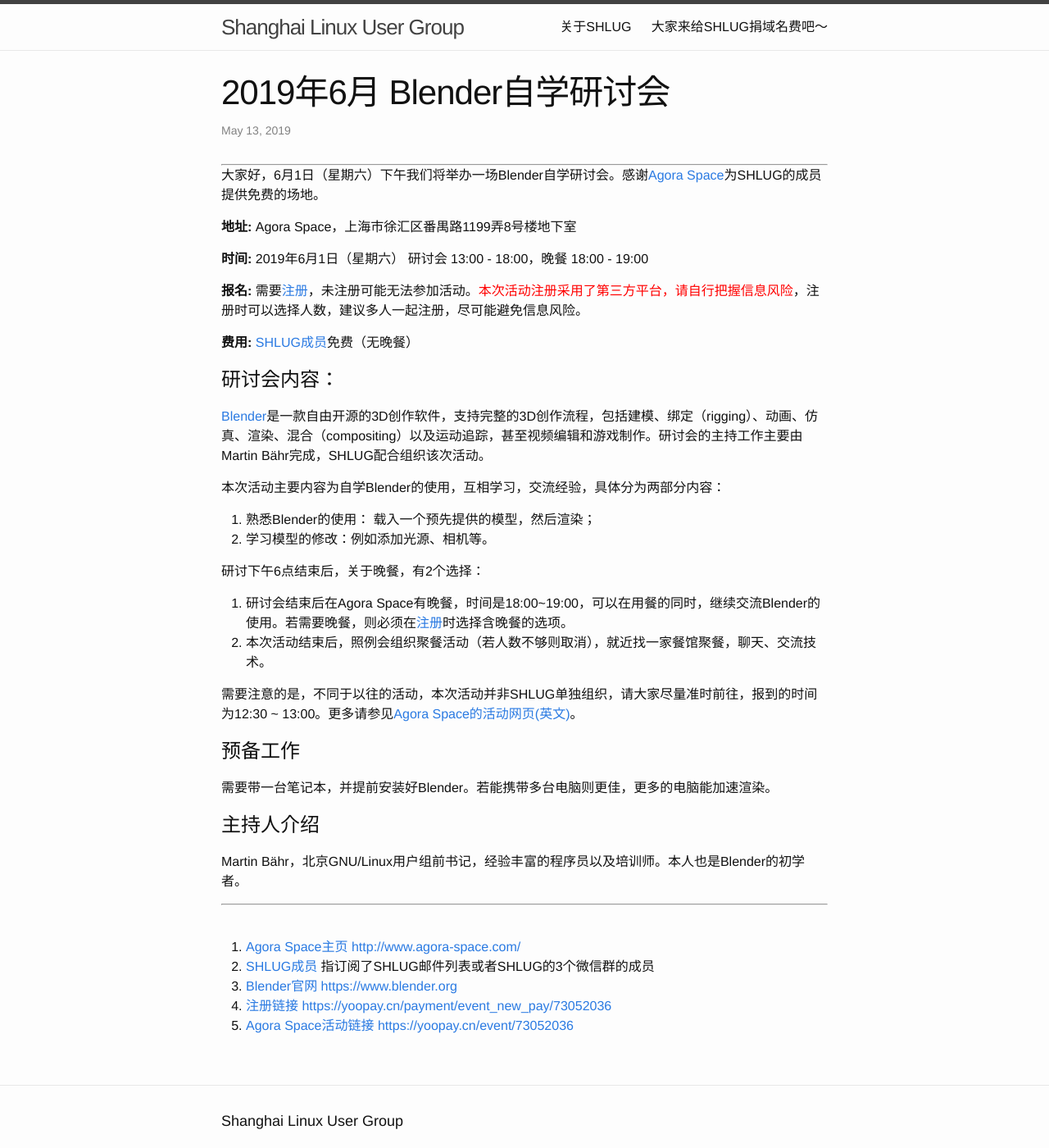
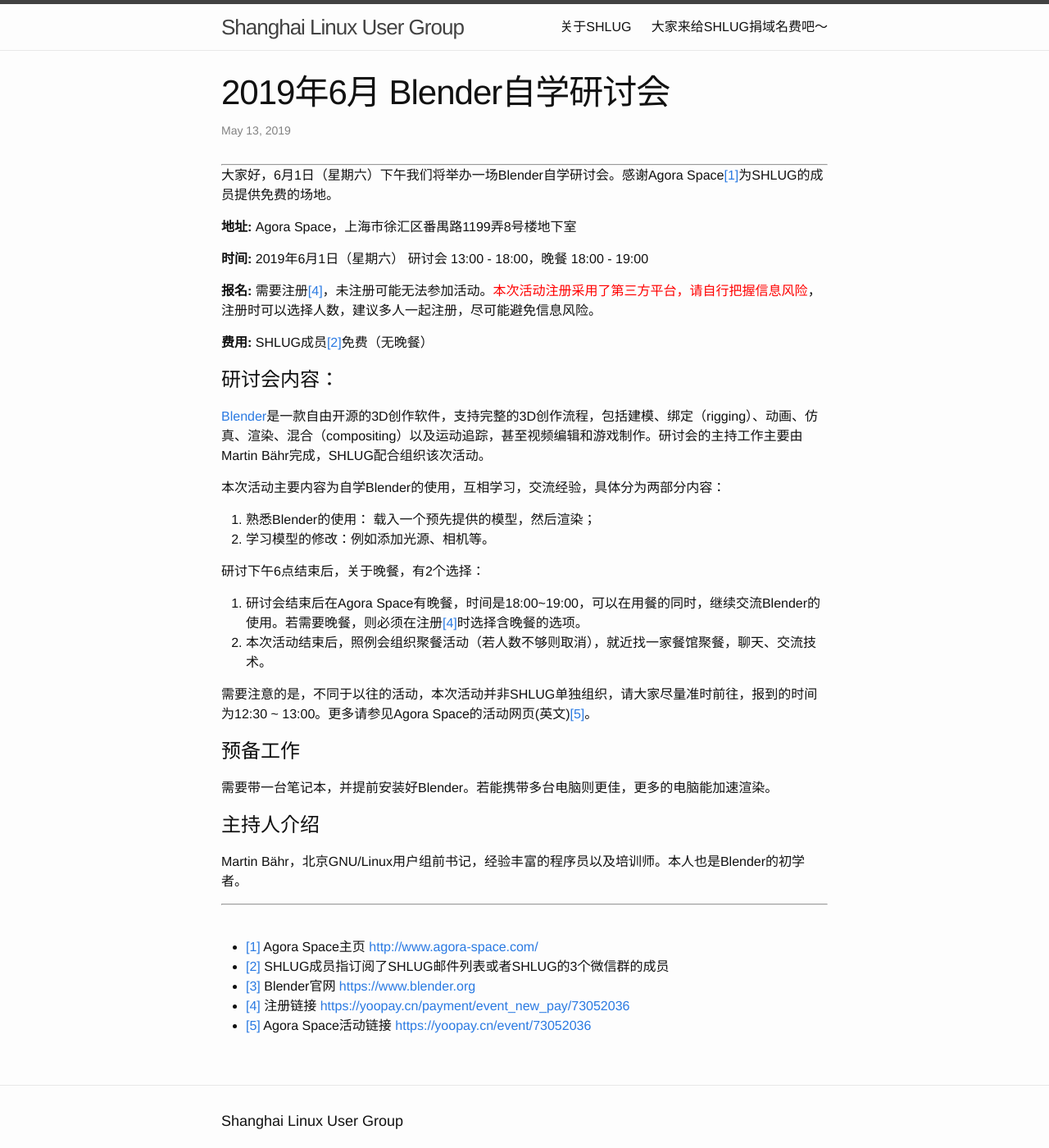
Before and after one commit to shanghailug/shanghailug.github.io, a Jekyll site: the page built from _posts/2019-05-13-blender-workshop.md, in a window 1280 px wide and 1400 px high. Shown: the whole window at 82% size. Built offline with Jekyll 4.4.1, drawn with Linux system fonts in a browser that asks for light colours.

Commit message:
blender workshop: update link style.

```diff
--- a/_posts/2019-05-13-blender-workshop.md
+++ b/_posts/2019-05-13-blender-workshop.md
@@ -6,15 +6,15 @@
 categories: monthly
 ---
 -------------------------------
-大家好，6月1日（星期六）下午我们将举办一场Blender自学研讨会。感谢[Agora Space](#a1)为SHLUG的成员提供免费的场地。
+大家好，6月1日（星期六）下午我们将举办一场Blender自学研讨会。感谢Agora Space[[1]](#a1)为SHLUG的成员提供免费的场地。
 
 **地址:** Agora Space，上海市徐汇区番禺路1199弄8号楼地下室
 
 **时间:** 2019年6月1日（星期六） 研讨会 13:00 - 18:00，晚餐 18:00 - 19:00
 
-**报名:** 需要[注册](#a4)，未注册可能无法参加活动。<span style="color:red">本次活动注册采用了第三方平台，请自行把握信息风险</span>，注册时可以选择人数，建议多人一起注册，尽可能避免信息风险。
+**报名:** 需要注册[[4]](#a4)，未注册可能无法参加活动。<span style="color:red">本次活动注册采用了第三方平台，请自行把握信息风险</span>，注册时可以选择人数，建议多人一起注册，尽可能避免信息风险。
 
-**费用:** [SHLUG成员](#a2)免费（无晚餐）
+**费用:** SHLUG成员[[2]](#a2)免费（无晚餐）
 
 # 研讨会内容：
 
@@ -27,10 +27,10 @@
 
 研讨下午6点结束后，关于晚餐，有2个选择：
 
-1. 研讨会结束后在Agora Space有晚餐，时间是18:00~19:00，可以在用餐的同时，继续交流Blender的使用。若需要晚餐，则必须在[注册](#a4)时选择含晚餐的选项。
+1. 研讨会结束后在Agora Space有晚餐，时间是18:00~19:00，可以在用餐的同时，继续交流Blender的使用。若需要晚餐，则必须在注册[[4]](#a4)时选择含晚餐的选项。
 2. 本次活动结束后，照例会组织聚餐活动（若人数不够则取消），就近找一家餐馆聚餐，聊天、交流技术。
 
-需要注意的是，不同于以往的活动，本次活动并非SHLUG单独组织，请大家尽量准时前往，报到的时间为12:30 ~ 13:00。更多请参见[Agora Space的活动网页(英文)](#a5)。
+需要注意的是，不同于以往的活动，本次活动并非SHLUG单独组织，请大家尽量准时前往，报到的时间为12:30 ~ 13:00。更多请参见Agora Space的活动网页(英文)[[5]](#a5)。
 
 # 预备工作
 
@@ -43,8 +43,8 @@
 -----
 <br />
 
-1. <a name="a1">Agora Space主页</a> [http://www.agora-space.com/](http://www.agora-space.com/)
-2. <a name="a2">SHLUG成员</a> 指订阅了SHLUG邮件列表或者SHLUG的3个微信群的成员
-3. <a name="a3">Blender官网</a> [https://www.blender.org](https://www.blender.org)
-4. <a name="a4">注册链接</a> [https://yoopay.cn/payment/event_new_pay/73052036](https://yoopay.cn/payment/event_new_pay/73052036)
-5. <a name="a5">Agora Space活动链接</a> [https://yoopay.cn/event/73052036](https://yoopay.cn/event/73052036)
+- <a name="a1">[1]</a> Agora Space主页 [http://www.agora-space.com/](http://www.agora-space.com/)
+- <a name="a2">[2]</a> SHLUG成员指订阅了SHLUG邮件列表或者SHLUG的3个微信群的成员
+- <a name="a3">[3]</a> Blender官网 [https://www.blender.org](https://www.blender.org)
+- <a name="a4">[4]</a> 注册链接 [https://yoopay.cn/payment/event_new_pay/73052036](https://yoopay.cn/payment/event_new_pay/73052036)
+- <a name="a5">[5]</a> Agora Space活动链接 [https://yoopay.cn/event/73052036](https://yoopay.cn/event/73052036)
```
